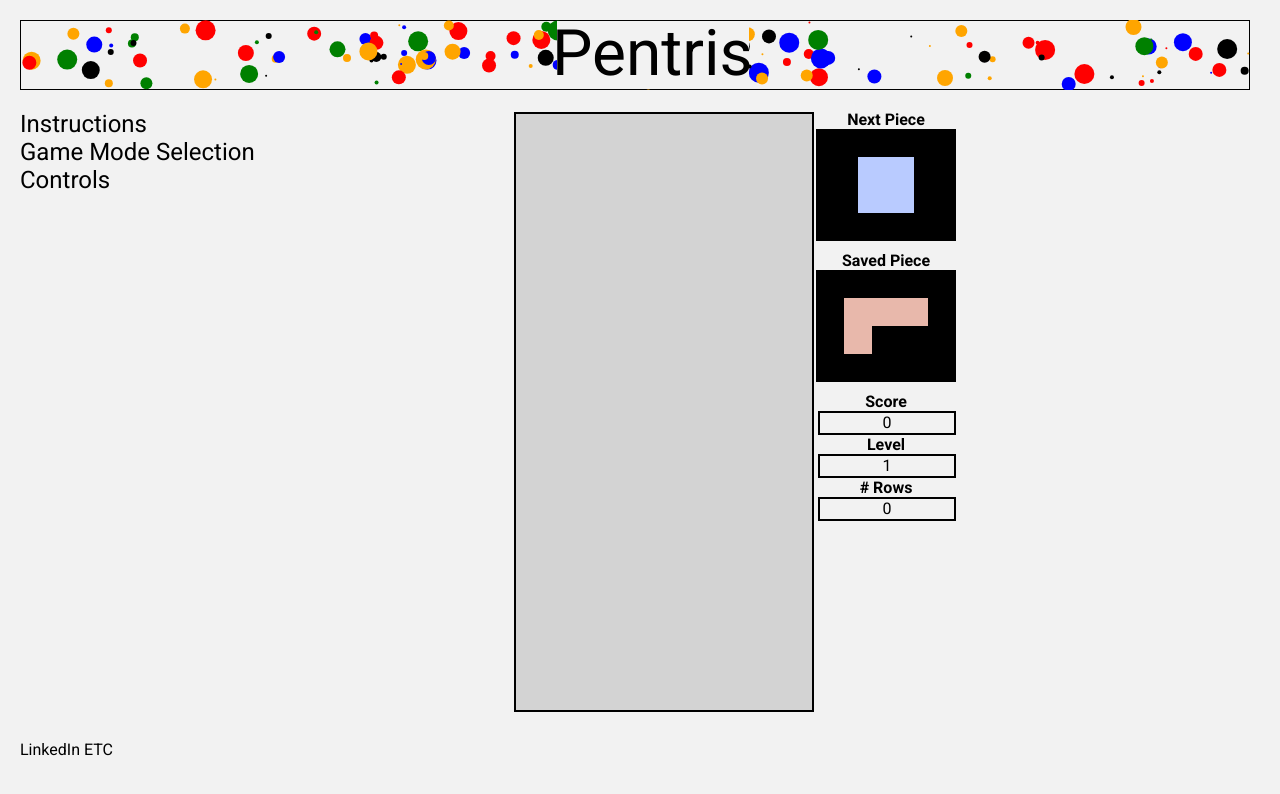
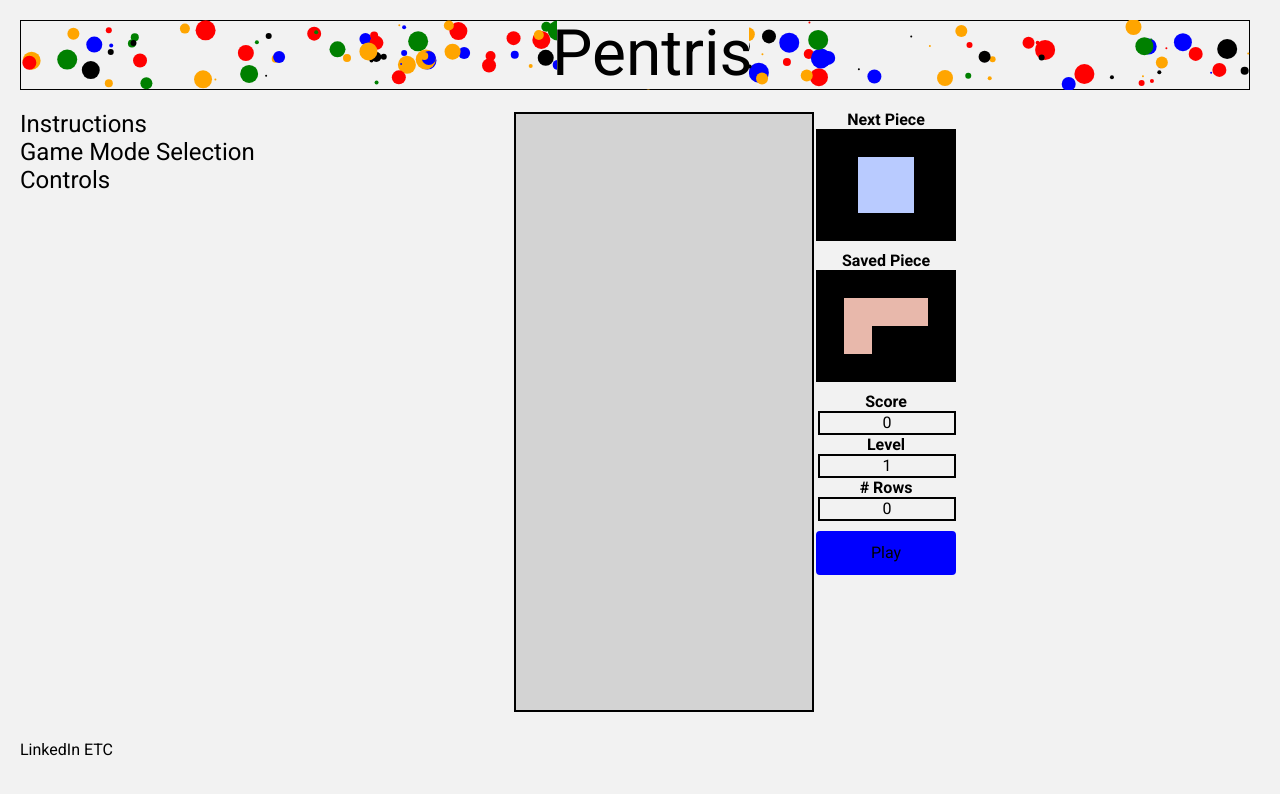
Before and after one commit to ase1210/Drew-Tris, a website built with webpack: page index.html in a window 1280 px wide. Built offline with nearby package versions, Linux system fonts and the light colour scheme.

Commit message:
Add play button functionality

```diff
--- a/index.html
+++ b/index.html
@@ -44,6 +44,7 @@
             <p id="level">1</p>
             <p class="section-title"># Rows</p>
             <p id="rows">0</p>
+            <div class="play" id="play" ">Play</div>
           </div>
         </div>
       </section>
--- a/js/Game/game.js
+++ b/js/Game/game.js
@@ -1,5 +1,6 @@
 import Board from "../Board/board";
 import KeyMap from "../KeyMap/keyMap";
+import { previewPiece } from "../View/canvas-templates";
 
 export default class Game {
   constructor(pieces, difficulty, colors, board = new Board()) {
@@ -21,6 +22,8 @@ export default class Game {
   }
 
   play() {
+    // let removePlayEvent = document.getElementbyId('play');
+
     this._setKeyMap();
     this._setNextPiece();
   }
@@ -47,6 +50,7 @@ export default class Game {
   _setNextPiece() {
     this.board.setCurrentPiece(this.currentPiece);
     this.currentPiece = this.bag.shift();
+    previewPiece(this.currentPiece, "next-piece");
     this._tick();
     if (this.bag.length === 0) {
       this._fillAndShuffleBag();
@@ -103,6 +107,8 @@ export default class Game {
     let gameOver = this.board.grid[0].some(pos => pos);
     if (gameOver) {
       this.keyMap.removeEventListener();
+      // let play = document.getElementById("play");
+      // play.addEventListener('click', this.play())
     }
     return gameOver;
   }
--- a/style.css
+++ b/style.css
@@ -164,3 +164,13 @@ p {
   line-height: 20px;
   box-sizing: border-box;
 }
+
+.play {
+  margin-top: 10px;
+  border: 4px solid blue;
+  border-radius: 4px;
+  background-color: blue;
+  line-height: 36px;
+  text-align: center;
+  cursor: pointer;
+}
--- a/tetris.js
+++ b/tetris.js
@@ -39,6 +39,14 @@ document.addEventListener("DOMContentLoaded", () => {
   c.fillStyle = "lightgrey";
   c.fillRect(0, 0, 10 * sq, 20 * sq);
 
+  const play = document.getElementById("play");
+
+  const start = () => {
+    game.play();
+    play.removeEventListener("click", start);
+  };
+  play.addEventListener("click", start);
+  // const removeHandler = () => {};
   const pieces = [];
   // pieces.push(new PJPiece("#D6AFFF"));
   // pieces.push(new PLPiece("#AFAFAF"));
```
